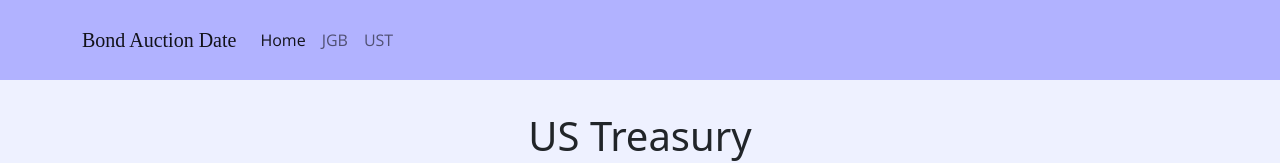
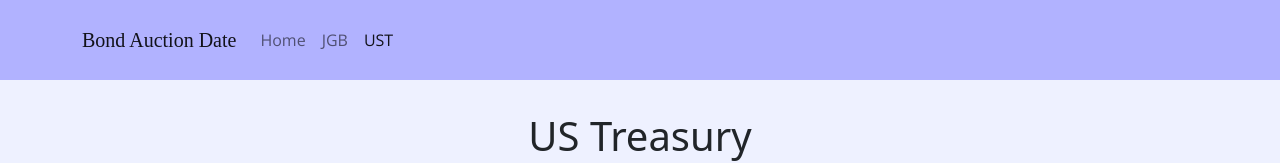
Before and after one commit to rob-by-w/Bond-Auction-Date-App, a React (Create React App) app: page /ust in a window 1280 px wide. Shown: the top 163 px of the page. Built offline with nearby package versions, Linux system fonts and the light colour scheme; no server answers; a web font is replaced by a local one.

Commit message:
Made active item dynamically changes in navbar

```diff
--- a/src/components/Navbar.jsx
+++ b/src/components/Navbar.jsx
@@ -1,6 +1,13 @@
-import React from "react";
+import React, { useState, useEffect } from "react";
 
 function Navbar() {
+	const [currentPath, setCurrentPath] = useState(window.location.pathname);
+
+	useEffect(() => {
+		console.log(currentPath);
+		setCurrentPath(window.location.pathname);
+	}, []);
+
 	return (
 		<nav className="navbar navbar-expand-lg bg-header">
 			<div className="container-fluid container">
@@ -9,17 +16,26 @@ function Navbar() {
 				</a>
 				<ul className="navbar-nav me-auto mb-2 mb-lg-0">
 					<li className="nav-item">
-						<a className="nav-link active" href="/">
+						<a
+							className={"nav-link " + (currentPath === "/" ? "active" : "")}
+							href="/"
+						>
 							Home
 						</a>
 					</li>
 					<li className="nav-item">
-						<a className="nav-link" href="/jgb">
+						<a
+							className={"nav-link " + (currentPath === "/jgb" ? "active" : "")}
+							href="/jgb"
+						>
 							JGB
 						</a>
 					</li>
 					<li className="nav-item">
-						<a className="nav-link" href="/ust">
+						<a
+							className={"nav-link " + (currentPath === "/ust" ? "active" : "")}
+							href="/ust"
+						>
 							UST
 						</a>
 					</li>
```
